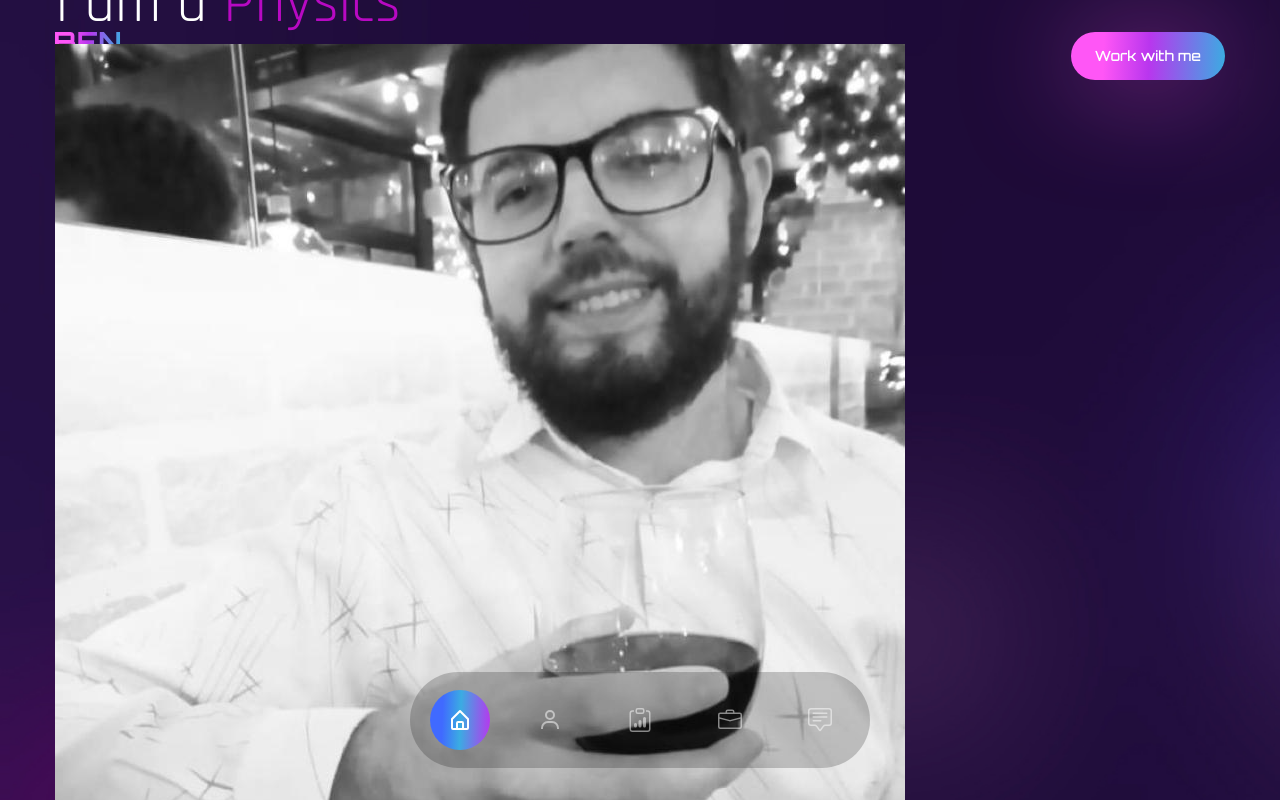
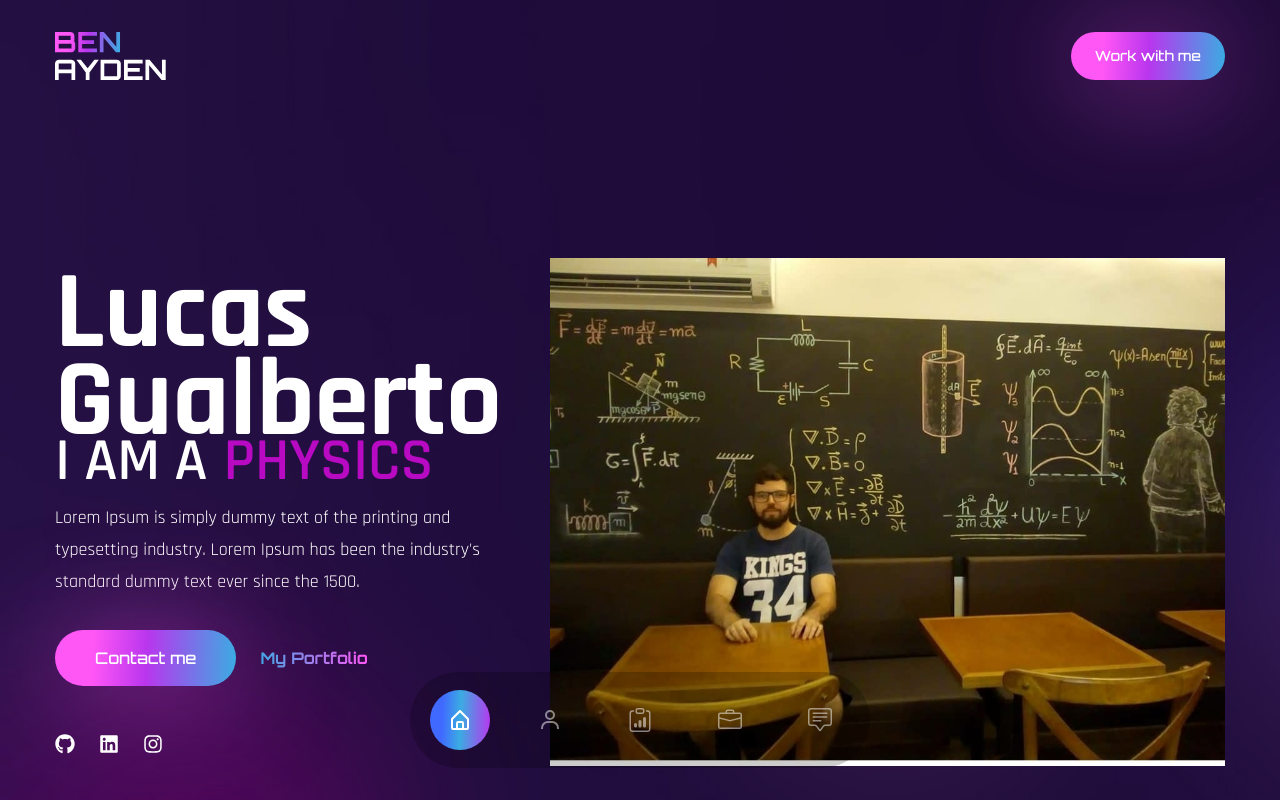
Before and after one commit to Lucas-Gualberto94/lucas-gualberto94.github.io, a React (Create React App) app: page / in a window 1280 px wide. Shown: the top 800 px of the page. Built offline with nearby package versions, Linux system fonts and the light colour scheme; the HTML template or start-up script is replaced by a standard one; a web font is replaced by a local one.

Commit message:
updating banner

```diff
--- a/src/components/Banner.js
+++ b/src/components/Banner.js
@@ -1,26 +1,27 @@
 import React from 'react';
-import Image from '../assets/teste.jpg';
+import Image from '../assets/teste.jpeg';
 //icons
-///import { FaGithub, FaInstagram, FaDribbble } from 'react-icons/fa';
+import { FaGithub, FaInstagram, FaLinkedin } from 'react-icons/fa';
 // type of animation
 import { TypeAnimation } from 'react-type-animation';
 //motion
-//import { motion } from 'framer-motion';
+import { motion } from 'framer-motion';
 //variants
-//import { fadeIn } from '../variants';
+import { fadeIn } from '../variants';
 
 const Banner = () => {
   return (
     <section className='section' id='home'>
       <div className='container mx-auto'>
-        <div>
+        <div className='flex flex-col gap-y-8 lg:flex-row lg:items-center lg:gap-x-12'>
           {/* text*/}
-          <div>
-            <h1>
+          <div className='flex-1 text-center font-secondary lg:text-left'>
+            <h1 className='text-[55px] font-bold leading-[0.8] lg:text-[110px]'>
               Lucas <span>Gualberto</span>
             </h1>
-            <div className='mb-6 text-[36px] lg:text-[60px]'>
-              <span className='mr-4'>I am a</span>
+            <div className='mb-6 text-[36px] lg:text-[60px] font-secondary
+            font-semibold uppercase lead-[1]'>
+              <span className='text-white mr-4'>I am a</span>
               <TypeAnimation
                 sequence={[
                   'Developer',
@@ -36,6 +37,29 @@ const Banner = () => {
                 repeat={Infinity}
               />
             </div>
+            <p className='mb-8 max-w-lg mx-auto lg:mx-0'>
+              Lorem Ipsum is simply dummy text of the printing and typesetting
+                 industry. Lorem Ipsum has been the industry's standard dummy text
+                 ever since the 1500.
+            </p>
+            <div className='flex max-w-max gap-x-6 items-center mb-12 mx-auto lg:mx-0'>
+              <button className='btn btn-lg'>Contact me</button>
+              <a href='#' className='text-gradient btn-link'>
+                My Portfolio
+              </a>
+            </div>
+            {/* socials */}
+            <div className='flex text-[20px] gap-x-6 max-w-max mx-auto lg:mx-0'>
+            <a href='#'>
+                <FaGithub />
+              </a>
+              <a href='#'>
+                <FaLinkedin />
+              </a>
+              <a href='#'>
+                <FaInstagram />
+              </a>
+            </div>
           </div>
           {/* image*/}
           <div>
--- a/src/components/Header.js
+++ b/src/components/Header.js
@@ -7,7 +7,9 @@ const Header = () => {
   <header className='py-8'>
     <div className='container mx-auto'>
       <div className='flex justify-between items-center'>
-          <img src={logo} alt=''></img>
+          <a href='#'>
+            <img src={logo} alt='' />
+          </a>
           <button className='btn btn-sm'>Work with me</button>
       </div>
     </div>
```
Also changed, not shown: src/assets/teste.jpeg (added), src/assets/teste.jpg (deleted).
